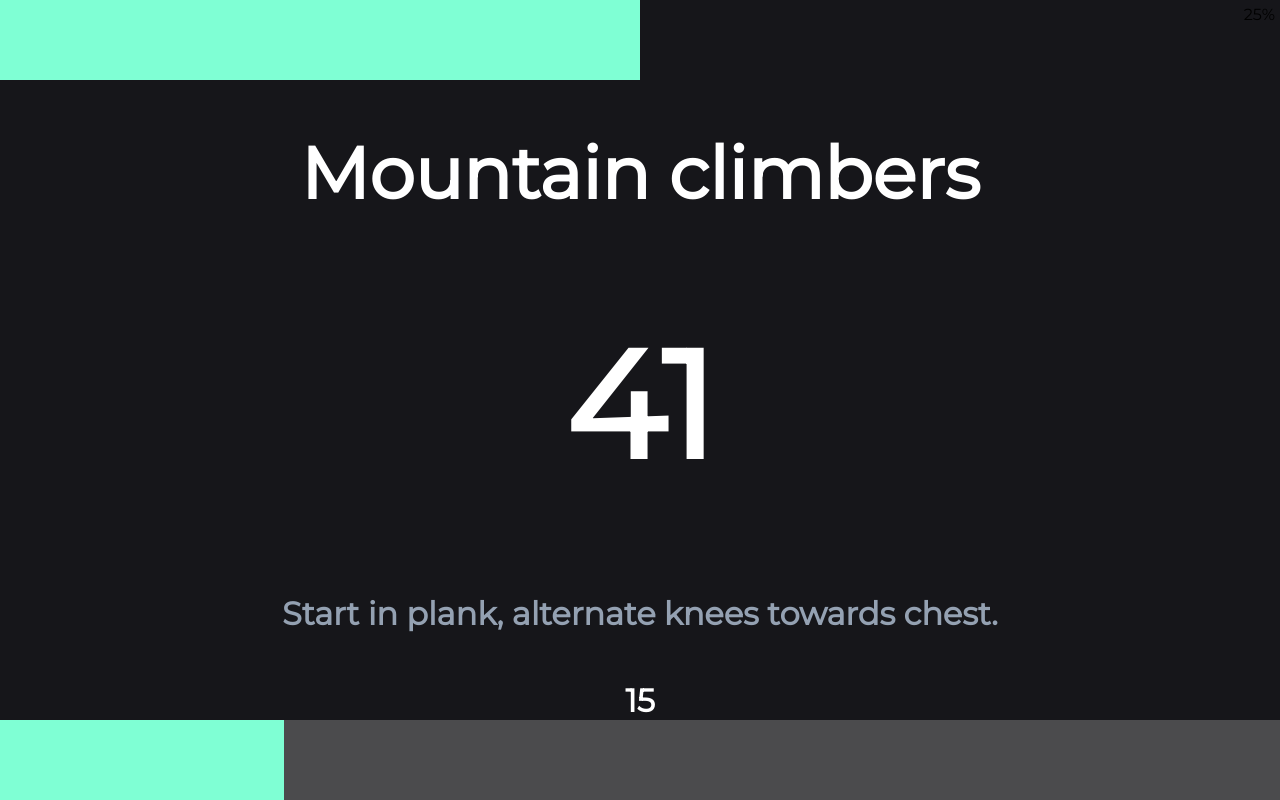
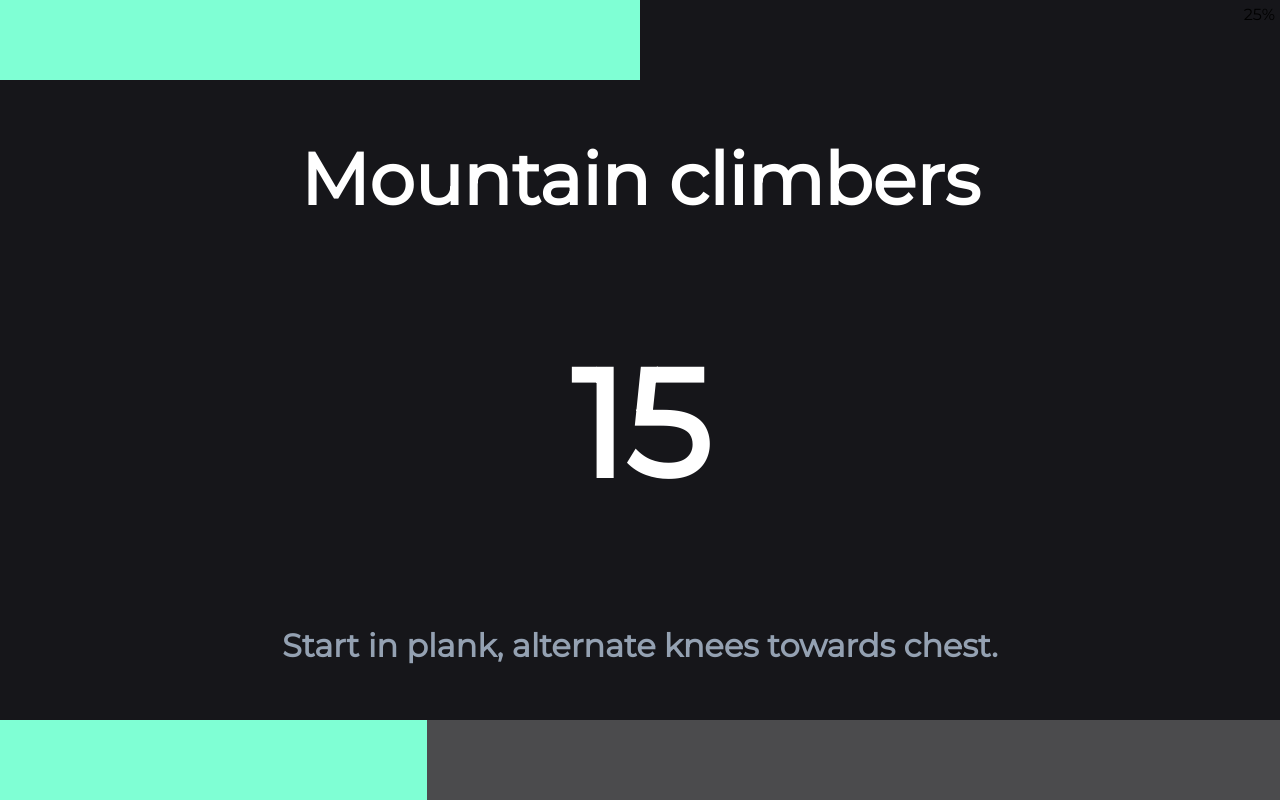
Before and after one commit to madzadev/workout, a Next.js app: page /workout in a window 1280 px wide. Built offline with nearby package versions, Linux system fonts and the light colour scheme.

Commit message:
pass props

```diff
--- a/components/WorkoutDisplay.js
+++ b/components/WorkoutDisplay.js
@@ -1,13 +1,11 @@
 import styles from "./WorkoutDisplay.module.css";
 
-const WorkoutDisplay = () => {
+const WorkoutDisplay = ({ title, timer, description }) => {
   return (
     <div className={styles.wrapper}>
-      <h1 className={styles.title}>Mountain climbers</h1>
-      <h1 className={styles.time}>41</h1>
-      <h3 className={styles.description}>
-        Start in plank, alternate knees towards chest.
-      </h3>
+      <h1 className={styles.title}>{title}</h1>
+      <h1 className={styles.timer}>{timer}</h1>
+      <h3 className={styles.description}>{description}</h3>
     </div>
   );
 };
--- a/components/WorkoutDisplay.module.css
+++ b/components/WorkoutDisplay.module.css
@@ -10,7 +10,7 @@
     color: var(--text-color);
 }
 
-.time {
+.timer {
     font-size: 150px;
     color: var(--text-color);
 }
--- a/components/WorkoutTimeline.js
+++ b/components/WorkoutTimeline.js
@@ -1,41 +1,19 @@
-import React, { useState, useEffect } from "react";
+// WorkoutTimeline.js
+import React from "react";
 import styles from "./WorkoutTimeline.module.css";
 
-const timeIntervals = [20, 10, 15, 30, 15]; // Time intervals in seconds
-const colors = ["aquamarine", "grey"]; // Colors for active and inactive divs
-
-const WorkoutTimeline = () => {
-  const [currentInterval, setCurrentInterval] = useState(0);
-  const [timer, setTimer] = useState(timeIntervals[0]);
-
-  useEffect(() => {
-    let interval;
-
-    if (currentInterval < timeIntervals.length) {
-      interval = setInterval(() => {
-        setTimer((prevTimer) => {
-          if (prevTimer === 1) {
-            setCurrentInterval((prevInterval) => prevInterval + 1);
-            return timeIntervals[prevInterval + 1] || 0;
-          }
-          return prevTimer - 1;
-        });
-      }, 1000);
-    }
-
-    return () => clearInterval(interval);
-  }, [currentInterval]);
-
+const WorkoutTimeline = ({
+  timeIntervals,
+  colors,
+  currentInterval,
+  timer,
+  onClick,
+}) => {
   const total = timeIntervals.reduce((acc, curr) => acc + curr, 0);
-
-  const handleDivClick = (index) => {
-    setCurrentInterval(index);
-    setTimer(timeIntervals[index]);
-  };
 
   return (
     <div>
-      <h1>{timer}</h1>
+      {/* <h1>{timer}</h1> */}
       <div className={styles.progressBarContainer}>
         {timeIntervals.map((interval, index) => {
           const isCurrent = index === currentInterval;
@@ -52,7 +30,7 @@ const WorkoutTimeline = () => {
             <div
               key={index}
               className={styles.wrapper}
-              onClick={() => handleDivClick(index)} // Make div clickable
+              onClick={() => onClick(index)} // Call onClick prop
               style={{
                 width: `${(interval / total) * 100}%`,
                 backgroundColor: progressPercentage > 0 ? colors[0] : colors[1],
--- a/pages/workout.js
+++ b/pages/workout.js
@@ -1,15 +1,69 @@
+// Workout.js
+import React, { useState, useEffect } from "react";
 import WorkoutTimeline from "../components/WorkoutTimeline";
 import WorkoutDisplay from "../components/WorkoutDisplay";
 import WorkoutProgress from "../components/WorkoutProgress";
 
 import styles from "../styles/Workout.module.css";
+import presets from "../data/workouts";
+
+const timeIntervals = presets[0].workout.map((exercise) => exercise.time);
+const exerciseNames = presets[0].workout.map((exercise) => exercise.name);
+const exerciseDescriptions = presets[0].workout.map(
+  (exercise) => exercise.description
+);
+const colors = ["aquamarine", "grey"]; // Colors for active and inactive divs
 
 const Workout = () => {
+  const [currentInterval, setCurrentInterval] = useState(0);
+  const [timer, setTimer] = useState(timeIntervals[0]);
+
+  useEffect(() => {
+    let interval;
+
+    // Only start timer if currentInterval is valid
+    if (currentInterval < timeIntervals.length) {
+      interval = setInterval(() => {
+        setTimer((prevTimer) => {
+          if (prevTimer === 1) {
+            // Move to the next interval
+            setCurrentInterval((prevInterval) => {
+              // Prevent going out of bounds
+              const nextInterval = prevInterval + 1;
+              return nextInterval < timeIntervals.length
+                ? nextInterval
+                : prevInterval;
+            });
+            return timeIntervals[currentInterval + 1] || 0; // Reset to the next interval
+          }
+          return prevTimer - 1; // Decrement timer
+        });
+      }, 1000);
+    }
+
+    return () => clearInterval(interval); // Clear interval on unmount
+  }, [currentInterval, timer]); // Depend on currentInterval and timer
+
+  const handleDivClick = (index) => {
+    setCurrentInterval(index);
+    setTimer(timeIntervals[index]);
+  };
+
   return (
     <div className={styles.wrapper}>
       <WorkoutProgress />
-      <WorkoutDisplay />
-      <WorkoutTimeline />
+      <WorkoutDisplay
+        title={exerciseNames[currentInterval]}
+        timer={timer}
+        description={exerciseDescriptions[currentInterval]}
+      />
+      <WorkoutTimeline
+        onClick={handleDivClick}
+        timeIntervals={timeIntervals}
+        colors={colors}
+        currentInterval={currentInterval}
+        timer={timer}
+      />
     </div>
   );
 };
```
